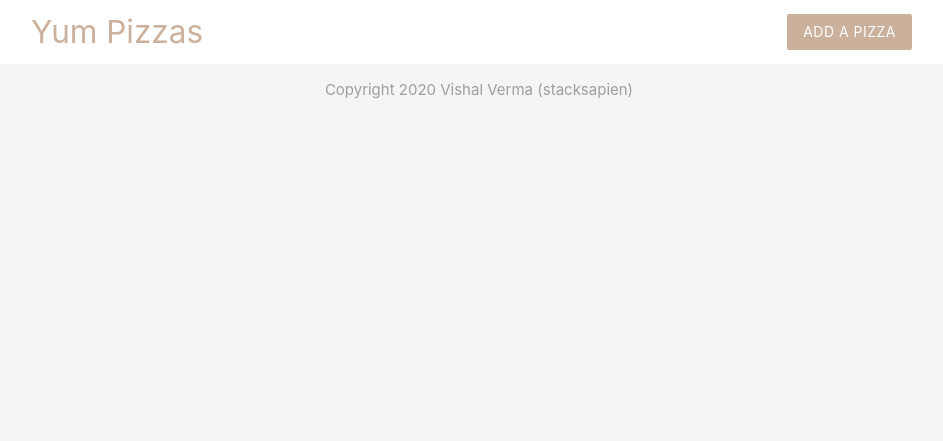
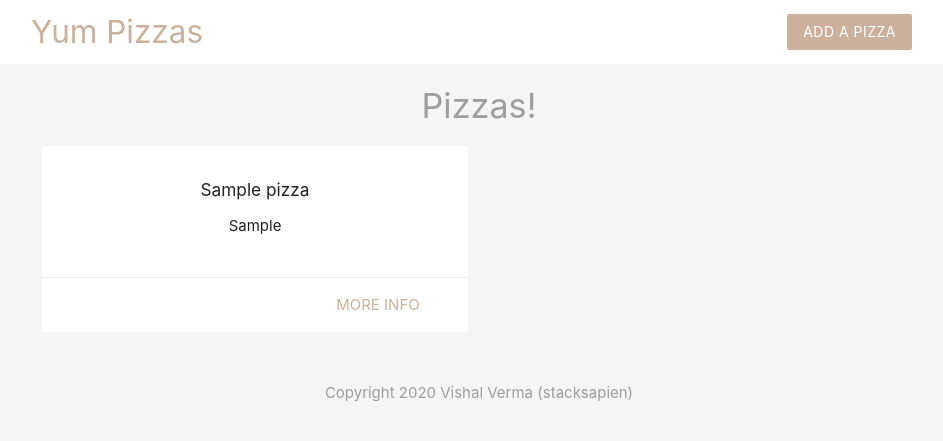
Before and after one commit to stacksapien/yum-pizzas, a PHP site: page / in a window 1280 px wide. Shown: the top 441 px of the page, without its empty margins (161-1104 px from the left). Run offline with PHP 8.4, Linux system fonts and the light colour scheme; tables that the repository leaves empty or names only in its code hold one stand-in row (values such as "Sample post").

Commit message:
Added DB bindings & Queries

```diff
--- /dev/null
+++ b/config/db_config.php
@@ -0,0 +1,7 @@
+<?php
+	// connection to database
+	$conn = mysqli_connect('localhost', 'root', '', 'yum_pizzas');
+	if(!$conn){
+		echo mysqli_connect_error();
+	}
+ ?>
--- a/index.php
+++ b/index.php
@@ -1,6 +1,49 @@
+<?php
+	// Including the DB configuration
+	include('config/db_config.php');
 
+	// Write SQL Query
+	$sql = "SELECT title, ingredients, id FROM pizzas ORDER BY created_at";
+
+	// make query & get result
+	$result = mysqli_query($conn, $sql);
+
+	// fetch the resulting rows as an array
+	// MYSQLI_ASSOC to get the associate array of records data
+	$pizzas = mysqli_fetch_all($result, MYSQLI_ASSOC);
+
+	// Free $result from the memory
+	mysqli_free_result($result);
+
+	// close connection
+	mysqli_close($conn);
+
+ ?>
 <!DOCTYPE html>
 <html>
 	<?php  include('templates/header.php'); ?>
+	<h4 class="center grey-text">Pizzas!</h4>
+
+	<div class="container">
+		<div  class="row">
+			<?php foreach ($pizzas as $pizza) : ?>
+				<div class="col s6 md3">
+					<div class="card z-depth-0">
+						<div class="card-content center">
+							<h6><?php echo htmlspecialchars($pizza['title']) ?></h6>
+							<ul>
+								<?php foreach (explode(',', $pizza['ingredients']) as $ingredient) : ?>
+									<li><?php echo htmlspecialchars($ingredient) ?></li>
+								<?php endforeach; ?>
+							</ul>
+						</div>
+						<div class="card-action right-align">
+							<a href="#" class="brand-text" >more info</a>
+						</div>
+					</div>
+				</div>
+			<?php endforeach; ?>
+		</div>
+	</div>
 	<?php  include('templates/footer.php'); ?>
 </html>
--- a/templates/header.php
+++ b/templates/header.php
@@ -20,9 +20,9 @@
 	<body class="grey lighten-4">
 		<nav class="white z-depth-0">
 			<div class="container">
-				<a href="#" class="brand-logo brand-text" >Yum Pizzas</a>
+				<a href="index.php" class="brand-logo brand-text" >Yum Pizzas</a>
 				<<ul id="nav-mobile" class="right hide-on-small-and-down">
-					<li><a href="#" class="btn brand z-depth-0">Add a Pizza</a></li>
+					<li><a href="add.php" class="btn brand z-depth-0">Add a Pizza</a></li>
 				</ul>
 			</div>
 		</nav>
```
Also changed, not shown: add.php (+17 -2 lines).
